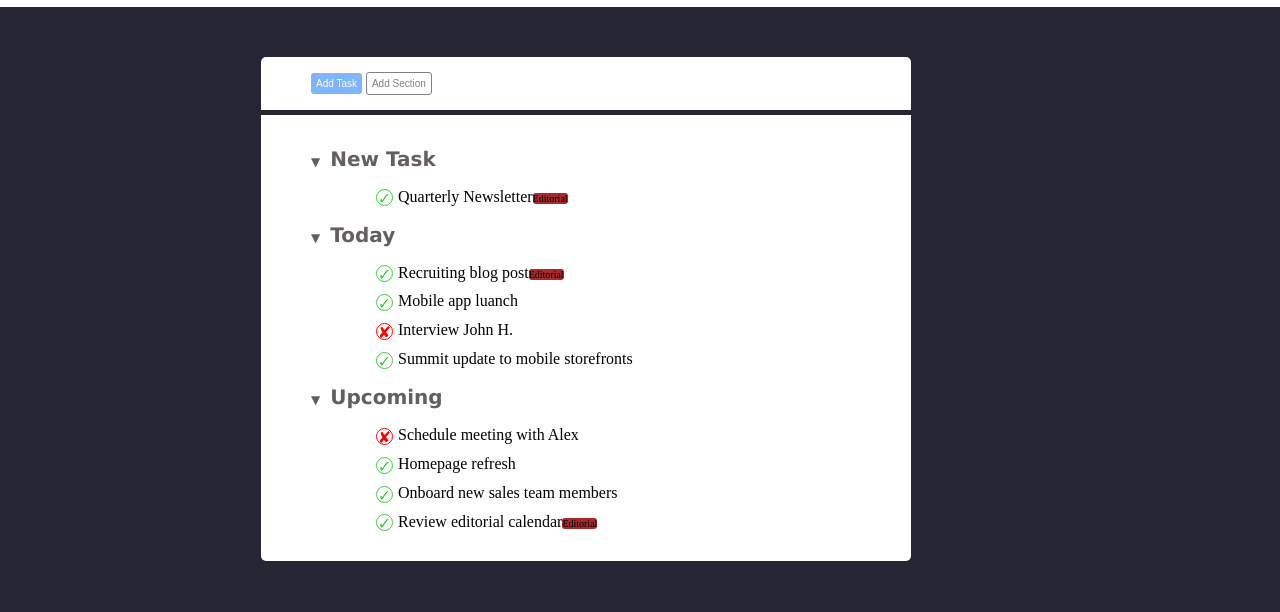
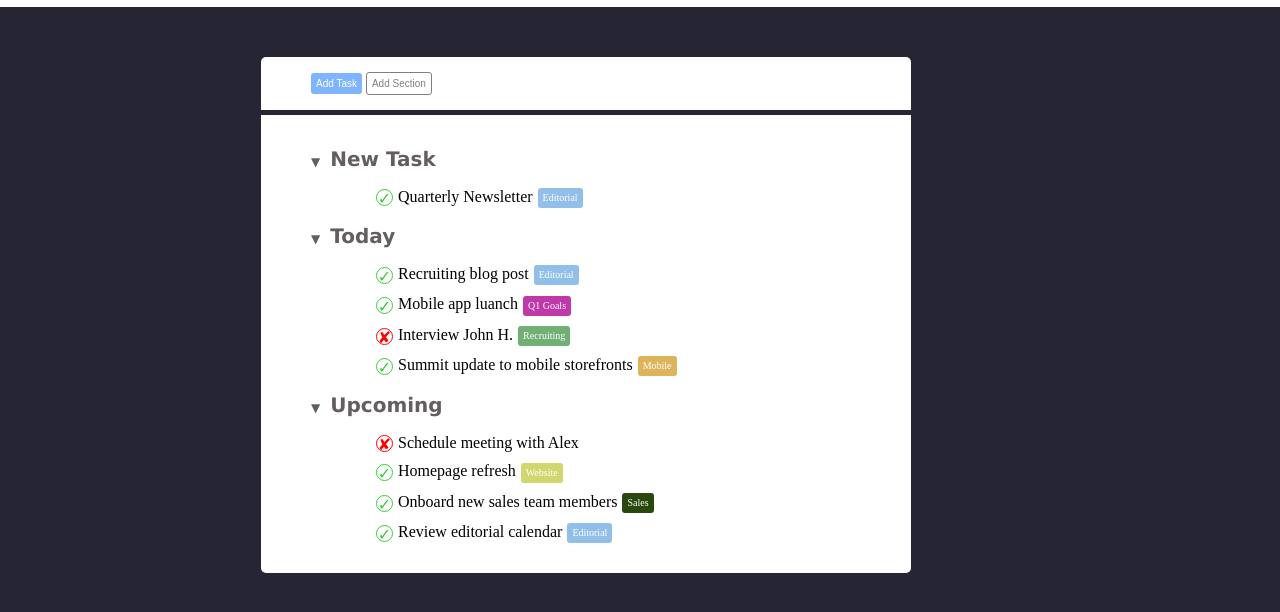
Before and after one commit to AlessioMaria5/html-css-toboolist, a plain HTML site: page index.html in a window 1280 px wide. Shown: the part 74-686 px from the top of the page. Drawn offline with Linux system fonts and the light colour scheme.

Commit message:
Push Fianle

```diff
--- a/css/style.css
+++ b/css/style.css
@@ -98,8 +98,91 @@ li {
 
     content: "Editorial";
     font-size: 10px;
-    background-color: brown;
+    background-color: rgb(145, 191, 234);
+    color: white;
     border-radius: 3px;
+    display: inline-block;
+    vertical-align: middle;
+    line-height: 10px;
+    text-align: center;
+    padding: 5px;
+    margin-left: 5px;
+}
+.q1:after {
+
+    content: "Q1 Goals";
+    font-size: 10px;
+    background-color: rgb(191, 57, 171);
+    color: white;
+    border-radius: 3px;
+    display: inline-block;
+    vertical-align: middle;
+    line-height: 10px;
+    text-align: center;
+    padding: 5px;
+    margin-left: 5px;
+}
+
+.recruiting:after {
+
+    content: "Recruiting";
+    font-size: 10px;
+    background-color: rgb(114, 175, 116);
+    color: white;
+    border-radius: 3px;
+    display: inline-block;
+    vertical-align: middle;
+    line-height: 10px;
+    text-align: center;
+    padding: 5px;
+    margin-left: 5px;
+
+}
+
+.sales:after {
+
+    content: "Sales";
+    font-size: 10px;
+    background-color: rgb(40, 72, 13);
+    color: white;
+    border-radius: 3px;
+    display: inline-block;
+    vertical-align: middle;
+    line-height: 10px;
+    text-align: center;
+    padding: 5px;
+    margin-left: 5px;
+
+}
+
+.mobile:after {
+
+    content: "Mobile";
+    font-size: 10px;
+    background-color: rgb(223, 179, 91);
+    color: white;
+    border-radius: 3px;
+    display: inline-block;
+    vertical-align: middle;
+    line-height: 10px;
+    text-align: center;
+    padding: 5px;
+    margin-left: 5px;
+}
+
+.website:after {
+
+    content: "Website";
+    font-size: 10px;
+    background-color: rgb(208, 215, 109);
+    color: white;
+    border-radius: 3px;
+    display: inline-block;
+    vertical-align: middle;
+    line-height: 10px;
+    text-align: center;
+    padding: 5px;
+    margin-left: 5px;
 }
 
 .yes:before {
```
